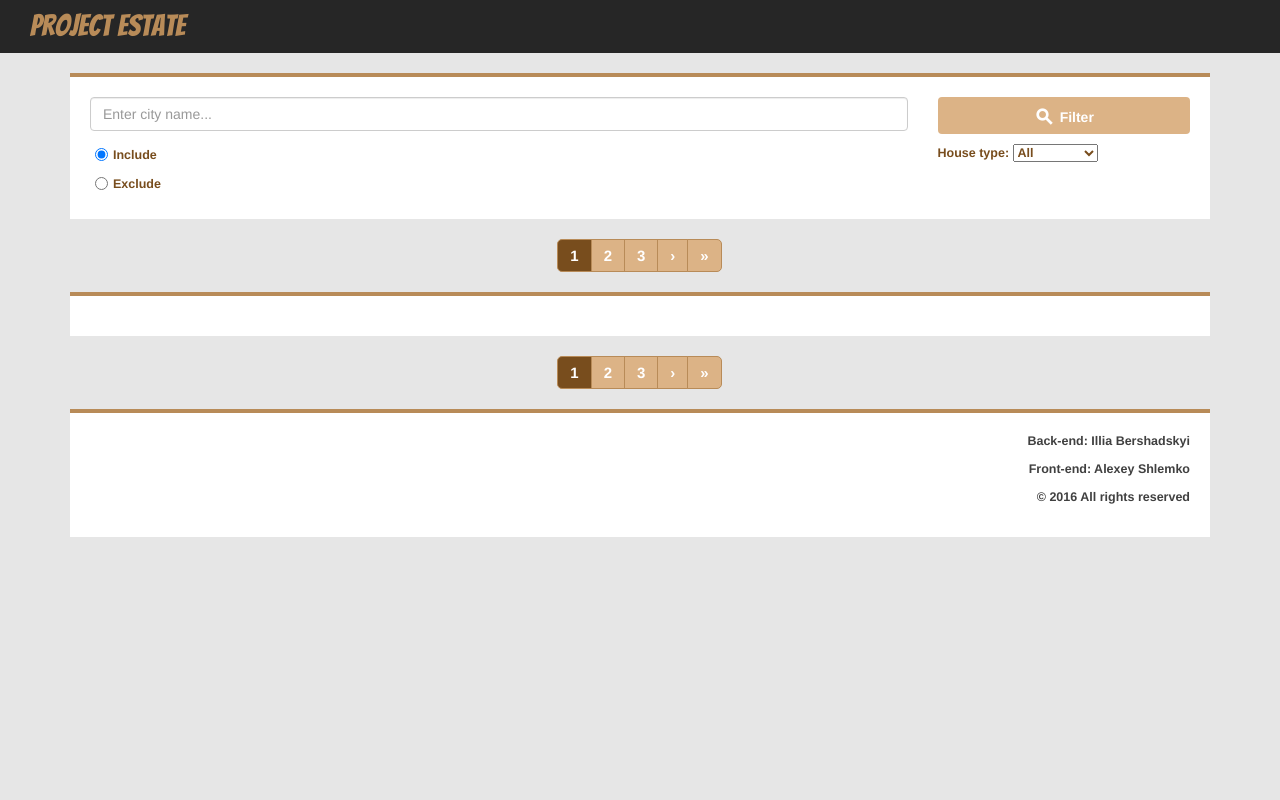
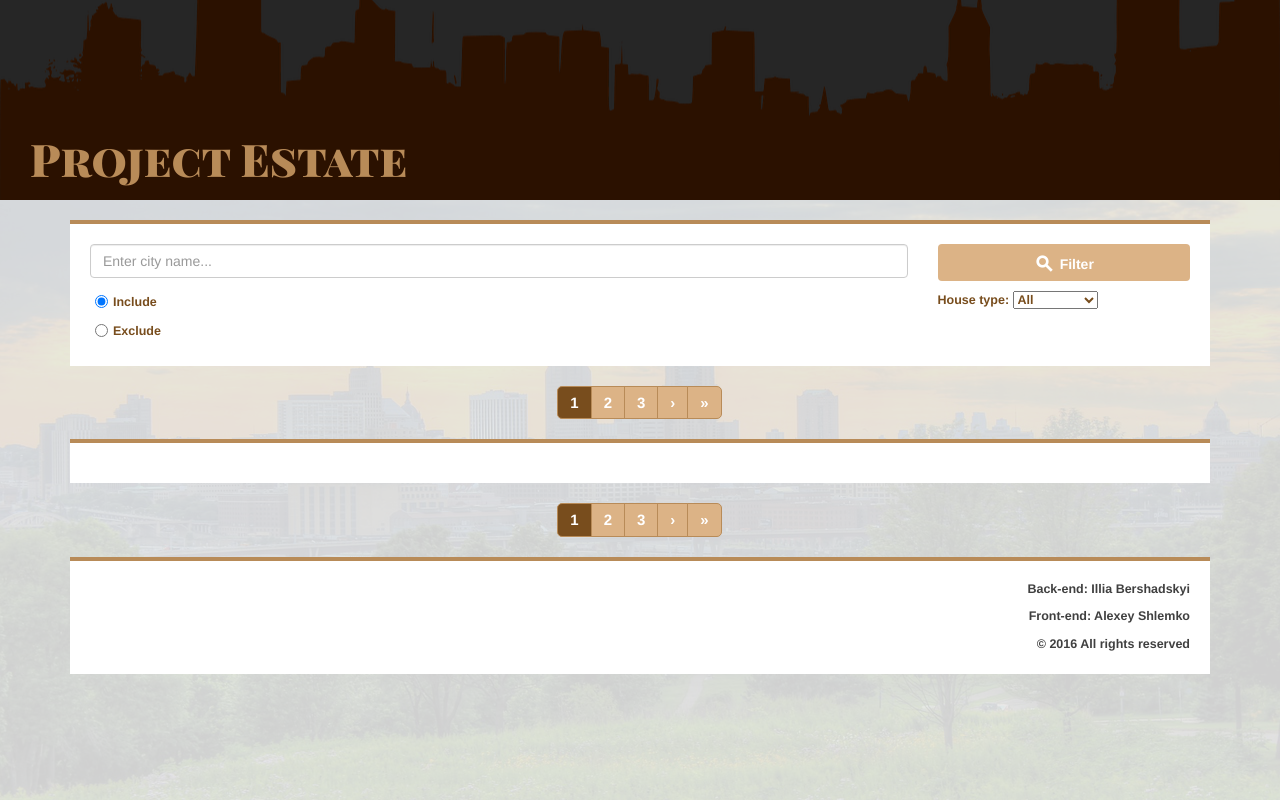
Before and after one commit to ShlemkoAlexey/expert-system, a plain HTML site: page index.html in a window 1280 px wide. Drawn offline with nearby package versions, Linux system fonts and the light colour scheme; no server answers.

Commit message:
lil customizations f2w

```diff
--- a/css/styles.css
+++ b/css/styles.css
@@ -11,6 +11,10 @@ body{
   background: #e6e6e6;
   font-size: 10px;
   color: #404040;
+  background-image: url('../src/backgroundM-01.png');
+  background-size: cover;
+  background-repeat: no-repeat;
+  background-attachment: fixed;
 }
 
 .global-preloader{
@@ -43,16 +47,23 @@ body{
 }
 .header-block{
   background: #262626;
-  font-size: 300%;
-  font-family: 'Bangers', cursive;
+  font-size: 450%;
+  font-family: 'Playfair Display SC', serif;
+  font-weight: 900;
   padding: 5px 0 5px 30px;
+  background-image: url('../src/header.png');
+  background-position: center;
+  height: 200px;
+  position: relative;
 }
 .header-block a,
 .header-block a:hover,
 .header-block a:active,
 .header-block a:focus{
   text-decoration: none;
-  color: #b88b58
+  color: #b88b58;
+  position: absolute;
+  bottom: 10px;
 }
 
 .filters-block{
@@ -301,7 +312,9 @@ label{
   font-size: 125%;
   text-align: right;
 }
-
+.footer-block p:last-child{
+  margin: 0;
+}
 .mdi-arrow-down-bold{
   color: green;
   font-size: 175% !important;
--- a/index.html
+++ b/index.html
@@ -8,7 +8,7 @@
   <link href="https://maxcdn.bootstrapcdn.com/bootstrap/3.3.6/css/bootstrap.min.css" rel="stylesheet" integrity="sha384-1q8mTJOASx8j1Au+a5WDVnPi2lkFfwwEAa8hDDdjZlpLegxhjVME1fgjWPGmkzs7" crossorigin="anonymous">
   <link rel="stylesheet" href="css/styles.css">
   <link href="css/materialdesignicons.min.css" media="all" rel="stylesheet" type="text/css" />
-  <link href='https://fonts.googleapis.com/css?family=Bangers' rel='stylesheet' type='text/css'>
+  <link href='https://fonts.googleapis.com/css?family=Playfair+Display+SC:400,900' rel='stylesheet' type='text/css'>
   <link href='https://fonts.googleapis.com/css?family=Roboto+Slab' rel='stylesheet' type='text/css'>
 <script src="js/analytics.js"></script>
 
@@ -29,7 +29,7 @@
     </div>
   </div>
   <div class="header-block">
-    <a href="index.html">project estate</a>
+    <a href="index.html">Project Estate</a>
   </div>
   <div class="container">
     <div class="filters-block">
```
Also changed, not shown: src/backgroundM-01.png (added), src/backgroundM.jpg (added), src/header.png (added).
